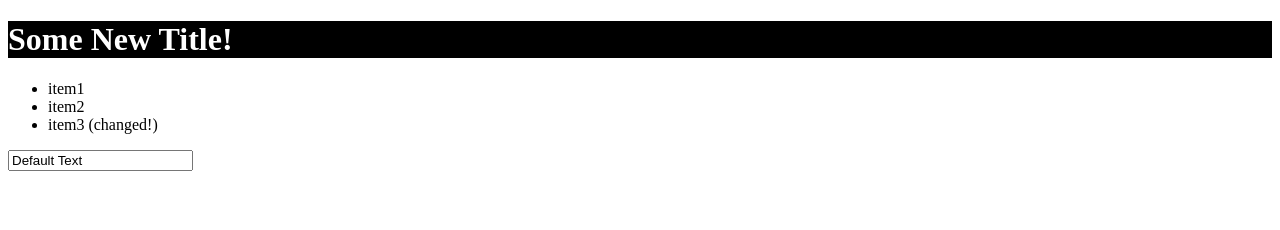
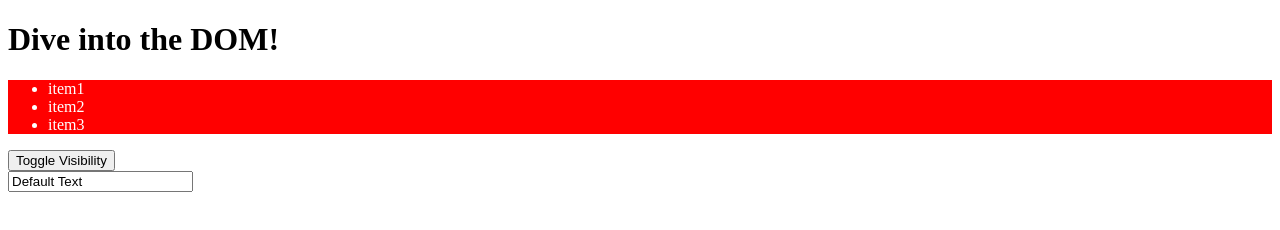
Before and after one commit to junyoung5/javascript-project-complete-guide, a plain HTML site: page assignment/dom-01-starting-code/index.html in a window 1280 px wide. Drawn offline with Linux system fonts and the light colour scheme.

Commit message:
section7

```diff
--- a/assignment/dom-01-starting-code/app.js
+++ b/assignment/dom-01-starting-code/app.js
@@ -1,17 +1,24 @@
-//const listItemElements = document.querySelectorAll('li');
-const listItemElements = document.getElementsByTagName('li'); // same with above line
+//traversing & styling DOM
+const ul = document.body.firstElementChild.nextElementSibling;
+const liFirst = ul.firstElementChild;
+
+console.log(liFirst);
+
+const section = document.querySelector('section');
+const button = document.querySelector('button');
 
 
-for (listItemEl of listItemElements){
-    console.dir(listItemEl);
-}
+// section.style.backgroundColor = 'blue'; //inline style
+section.className = '';
+section.className = 'red-bg';
 
-const h1 = document.getElementById('main-title')
-h1.textContent = 'Some New Title!';
-h1.style.color = 'white';
-h1.style.backgroundColor = 'Black';
+button.addEventListener('click', () => {
+    // if(section.className === 'red-bg visible'){
+    //     section.className = 'red-bg invisible';
+    // } else {
+    //     section.className = 'red-bg visible';
+    // }
 
-const li = document.querySelector('li:last-of-type');
-li.textContent = li.textContent + ' (changed!)';
-
-const body = document.body;
+    //power of classList method
+    section.classList.toggle('invisible');
+})
--- a/assignment/dom-01-starting-code/index.html
+++ b/assignment/dom-01-starting-code/index.html
@@ -5,15 +5,34 @@
   <meta name="viewport" content="width=device-width, initial-scale=1.0">
   <meta http-equiv="X-UA-Compatible" content="ie=edge">
   <title>DOM Interaction</title>
+  <style>
+    .red-bg{
+      background-color: red;
+      color: white;
+    }
+
+    .visible{
+      display: block;
+    }
+
+    .invisible{
+      display: none;
+    }
+  </style>
   <script src="app.js" defer></script>
 </head>
 <body>
   <header> <h1 id = 'main-title'>Dive into the DOM!</h1> </header>
-  <ul>
-    <li>item1</li>
-    <li class = 'list-item'>item2</li>
-    <li class = 'list-item'>item3</li>
-  </ul>
-  <input type = 'text' value = 'Default Text'>
+  <section class = "red-bg">
+    <ul>
+      <li class = 'list-tiem'>item1</li>
+      <li class = 'list-item'>item2</li>
+      <li class = 'list-item'>item3</li>
+    </ul>
+  </section>
+  <button>Toggle Visibility</button>
+  <div>
+    <input type = 'text' value = 'Default Text'>
+  </div>
 </body>
 </html>
```
